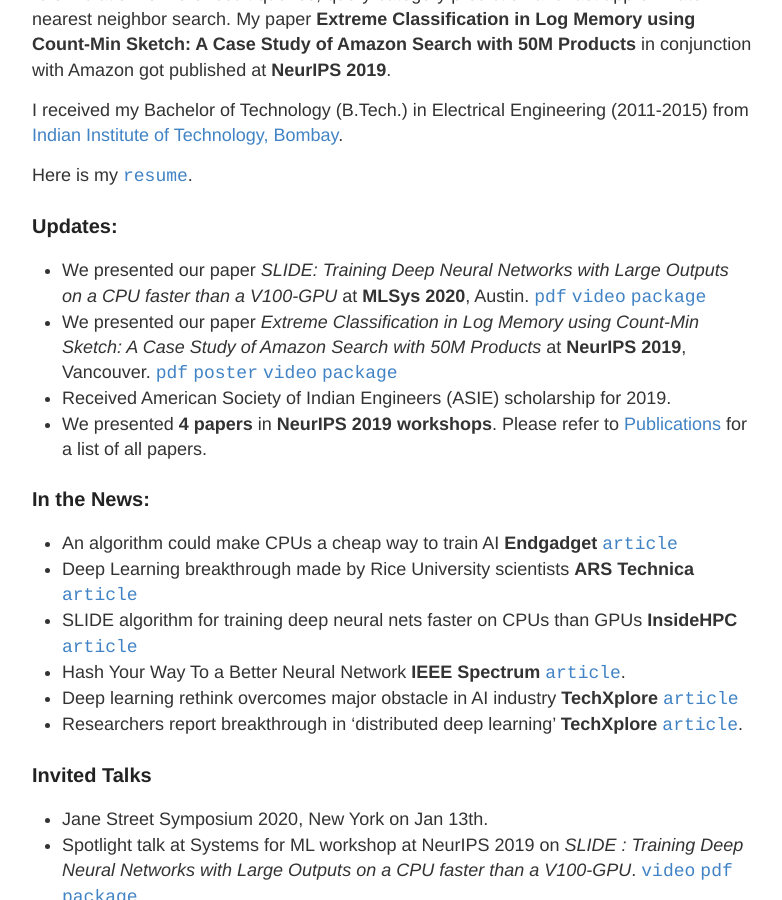
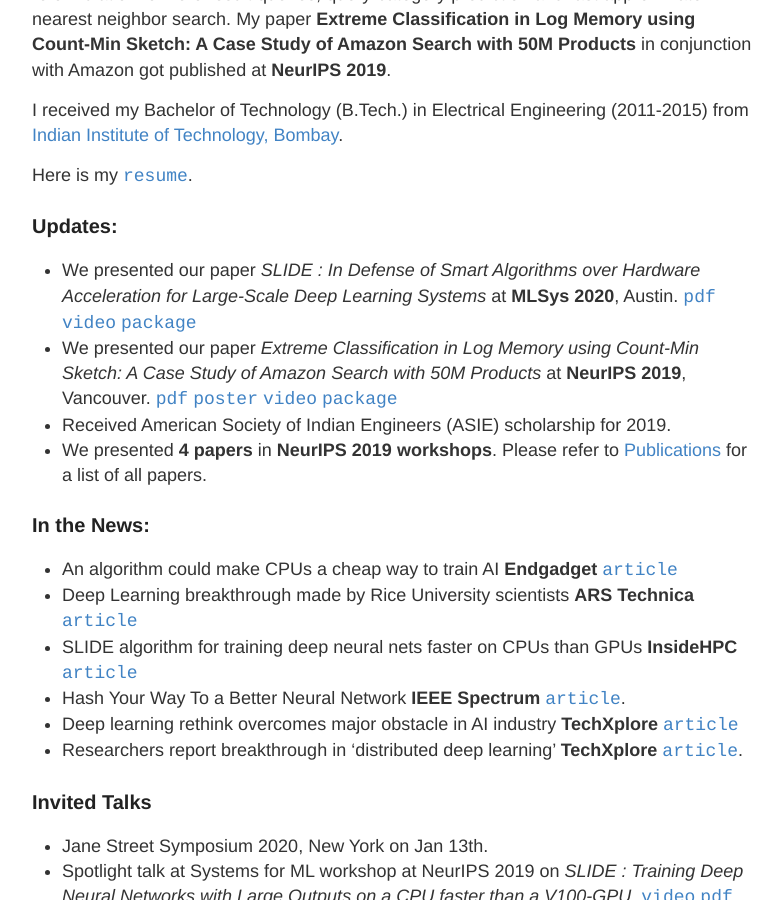
Before and after one commit to gaurav16gupta/gaurav16gupta.github.io, a Jekyll site: the page built from index.md, in a window 1280 px wide and 900 px high, scrolled down 363 px. Shown: the whole window, without its empty margins (248-1030 px from the left). Built offline with Jekyll 4.4.1, drawn with Linux system fonts in a browser that asks for light colours.

Commit message:
Fixed MLSys paper title

```diff
--- a/index.md
+++ b/index.md
@@ -12,7 +12,7 @@ I received my Bachelor of Technology (B.Tech.) in Electrical Engineering (2011-2
 Here is my [`resume`](https://tharun24.github.io/Resume.pdf).
 
 ### Updates:
-* We presented our paper *SLIDE: Training Deep Neural Networks with Large Outputs on a CPU faster than a V100-GPU* at **MLSys 2020**, Austin. [`pdf`](https://arxiv.org/pdf/1903.03129.pdf) [`video`](https://slideslive.com/38922010/mlsys-workshop-on-systems-for-ml-1) [`package`](https://github.com/keroro824/HashingDeepLearning)
+* We presented our paper *SLIDE : In Defense of Smart Algorithms over Hardware Acceleration for Large-Scale Deep Learning Systems* at **MLSys 2020**, Austin. [`pdf`](https://arxiv.org/pdf/1903.03129.pdf) [`video`](https://slideslive.com/38922010/mlsys-workshop-on-systems-for-ml-1) [`package`](https://github.com/keroro824/HashingDeepLearning)
 * We presented our paper *Extreme Classification in Log Memory using Count-Min Sketch: A Case Study of Amazon Search with 50M Products* at **NeurIPS 2019**, Vancouver. [`pdf`](https://papers.nips.cc/paper/9482-extreme-classification-in-log-memory-using-count-min-sketch-a-case-study-of-amazon-search-with-50m-products.pdf) [`poster`](https://tharun24.github.io/miscellaneous/MACH_Poster.pdf)  [`video`](https://www.youtube.com/watch?v=zHXy-AlzSxQ) [`package`](https://github.com/Tharun24/MACH/)
 * Received American Society of Indian Engineers (ASIE) scholarship for 2019.
 * We presented __4 papers__ in __NeurIPS 2019 workshops__. Please refer to [Publications](publications.md) for a list of all papers.
```
